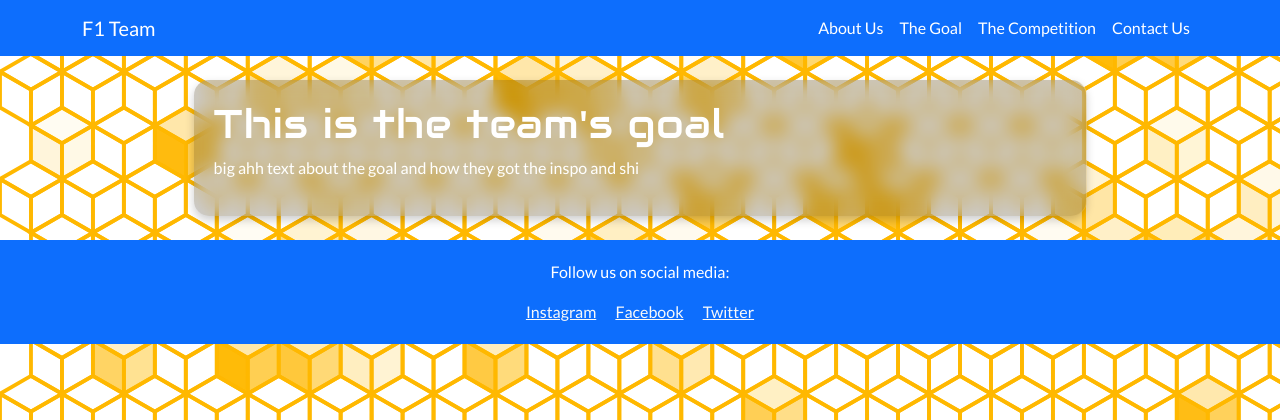
After one commit to GeorgVerg/racingTeamWeb, a Django app: page /goal/ in a window 1280 px wide. The commit adds this page. Shown: the top 420 px of the page. Run offline with Django 5.2, Linux system fonts and the light colour scheme; some libraries are stand-ins or nearby versions.

Commit message:
finished goal app

```diff
--- /dev/null
+++ b/racers/goal/templates/goal/index.html
@@ -0,0 +1,8 @@
+{% extends "base.html" %}
+{% block content %}
+
+<h1>This is the team's goal</h1>
+
+<p>big ahh text about the goal and how they got the inspo and shi</p>
+
+{% endblock content %}
--- /dev/null
+++ b/racers/goal/urls.py
@@ -0,0 +1,8 @@
+from django.urls import path
+
+from .views import IndexView
+
+
+urlpatterns = [
+    path("", IndexView.as_view(), name="goal-index")
+]
--- a/racers/goal/views.py
+++ b/racers/goal/views.py
@@ -1,3 +1,7 @@
 from django.shortcuts import render
+from django.views.generic import TemplateView
 
 # Create your views here.
+
+class IndexView(TemplateView):
+    template_name = "goal/index.html"
--- a/racers/racers/settings.py
+++ b/racers/racers/settings.py
@@ -43,6 +43,7 @@ INSTALLED_APPS = [
 
     "contact",
     "about",
+    "goal",
 ]
 
 MIDDLEWARE = [
--- a/racers/racers/urls.py
+++ b/racers/racers/urls.py
@@ -23,5 +23,6 @@ urlpatterns = [
     path('admin/', admin.site.urls),
     path("", index.as_view(), name="index"),
     path("contact-us/", include("contact.urls")),
-    path("about/", include("about.urls"))
+    path("about/", include("about.urls")),
+    path("goal/", include("goal.urls"))
 ]
--- a/racers/templates/base.html
+++ b/racers/templates/base.html
@@ -25,7 +25,7 @@
             <div class="collapse navbar-collapse" id="navbarNav">
                 <ul class="navbar-nav ms-auto">
                     <li class="nav-item"><a class="nav-link" href="{% url "about-index" %}">About Us</a></li>
-                    <li class="nav-item"><a class="nav-link" href="#goal">The Goal</a></li>
+                    <li class="nav-item"><a class="nav-link" href="{% url "goal-index" %}">The Goal</a></li>
                     <li class="nav-item"><a class="nav-link" href="#competition">The Competition</a></li>
                     <li class="nav-item"><a class="nav-link" href="{% url 'contactUs-index' %}">Contact Us</a></li>
                 </ul>
```
